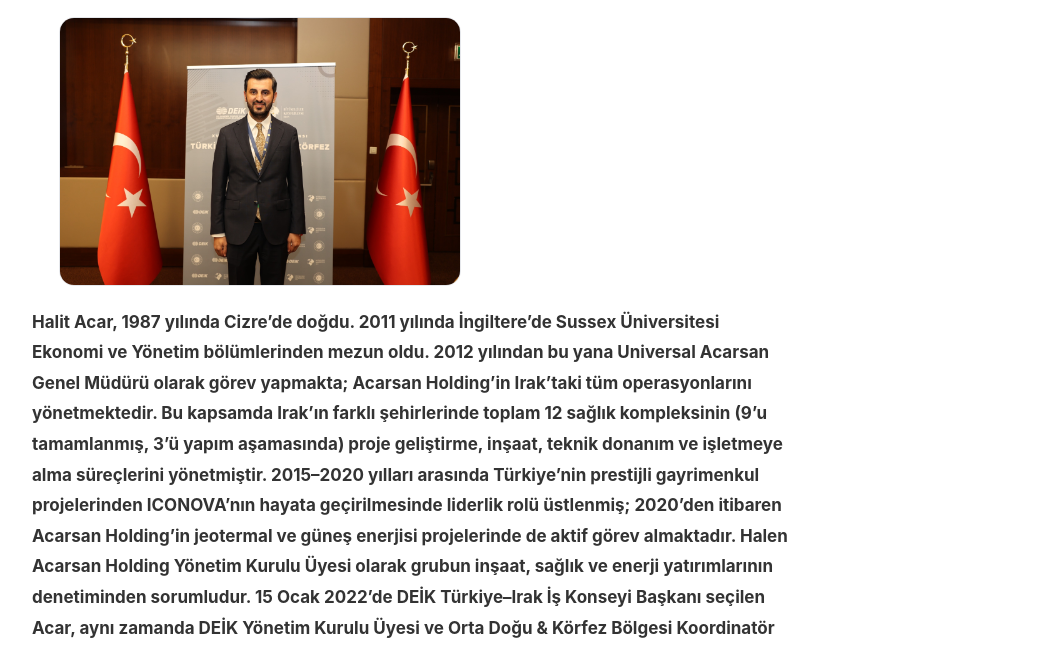
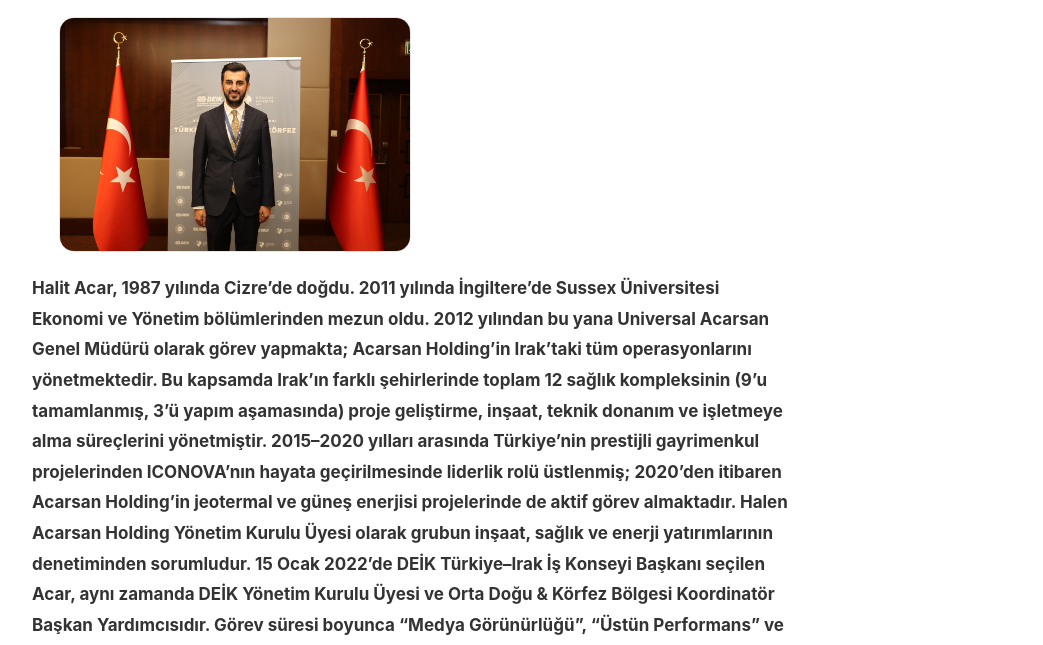
Before and after one commit to halitacar/halitacar.github.io, a plain HTML site: page about.html in a window 1280 px wide. Shown: the part 155-800 px from the top of the page, without its empty margins (118-1161 px from the left). Drawn offline with Linux system fonts and the light colour scheme.

Commit message:
Adjust image width in about.html
Updated image width in about.html from 400px to 350px.

```diff
--- a/about.html
+++ b/about.html
@@ -42,7 +42,7 @@
 
      &nbsp; &nbsp; &nbsp; <img src="Halit-Acar-Deik.JPG"
      alt="Halit Acar"
-     style="width:400px;border-radius:15px;border:1px solid #e5e7eb;">
+     style="width:350px;border-radius:15px;border:1px solid #e5e7eb;">
 
       <p><b>
       Halit Acar, 1987 yılında Cizre’de doğdu. 2011 yılında İngiltere’de Sussex Üniversitesi Ekonomi ve Yönetim bölümlerinden mezun oldu.
```
